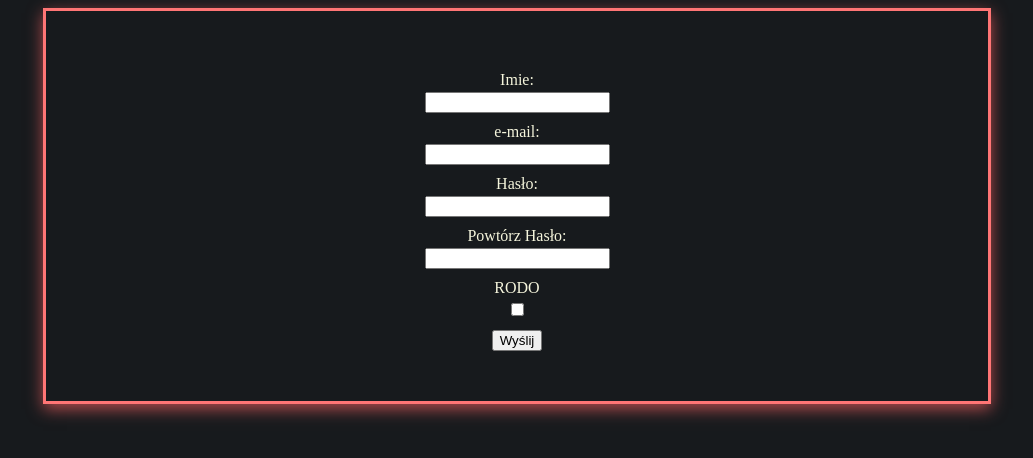
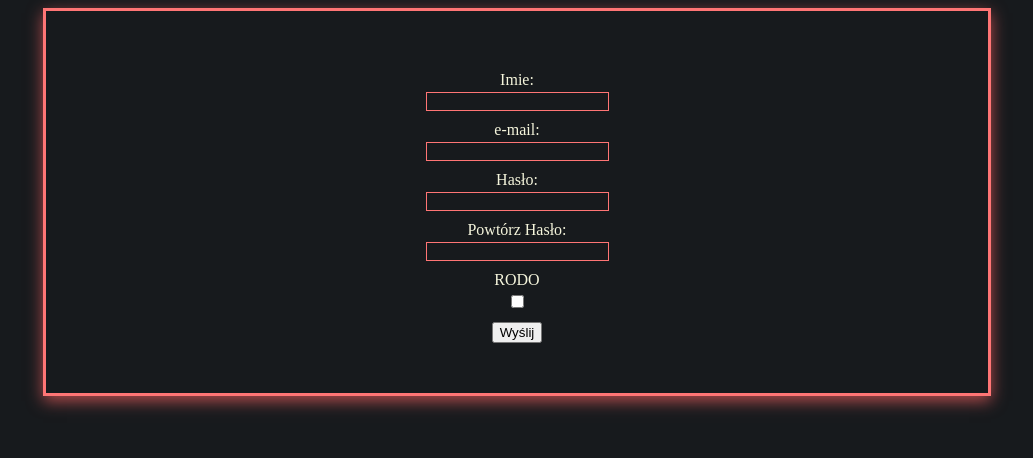
Before and after one commit to mb-dir/form_validation, a website built with webpack: page src/pages/index.html in a window 1280 px wide. Shown: the whole page, without its empty margins (123-1156 px from the left). Built offline with nearby package versions, Linux system fonts and the light colour scheme.

Commit message:
Add styles for input appearance

```diff
--- a/src/styles/main.css
+++ b/src/styles/main.css
@@ -28,3 +28,10 @@ body{
     display: block;
     margin-bottom: 3px;
 }
+
+.mainForm__input{
+    border: 1px solid #ff7575;
+    background-color: #171a1d;
+    caret-color: beige;
+    color: beige;
+}
```
